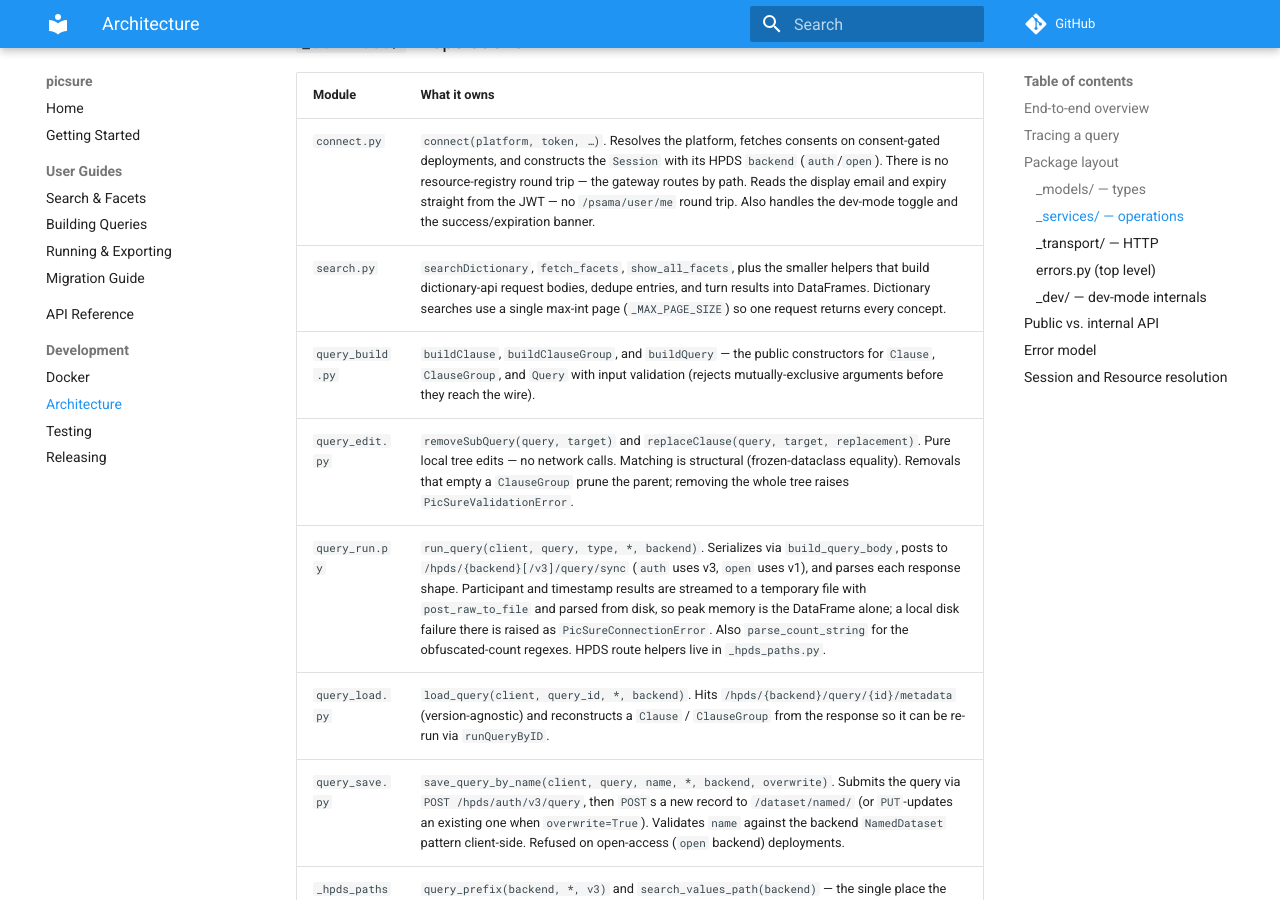
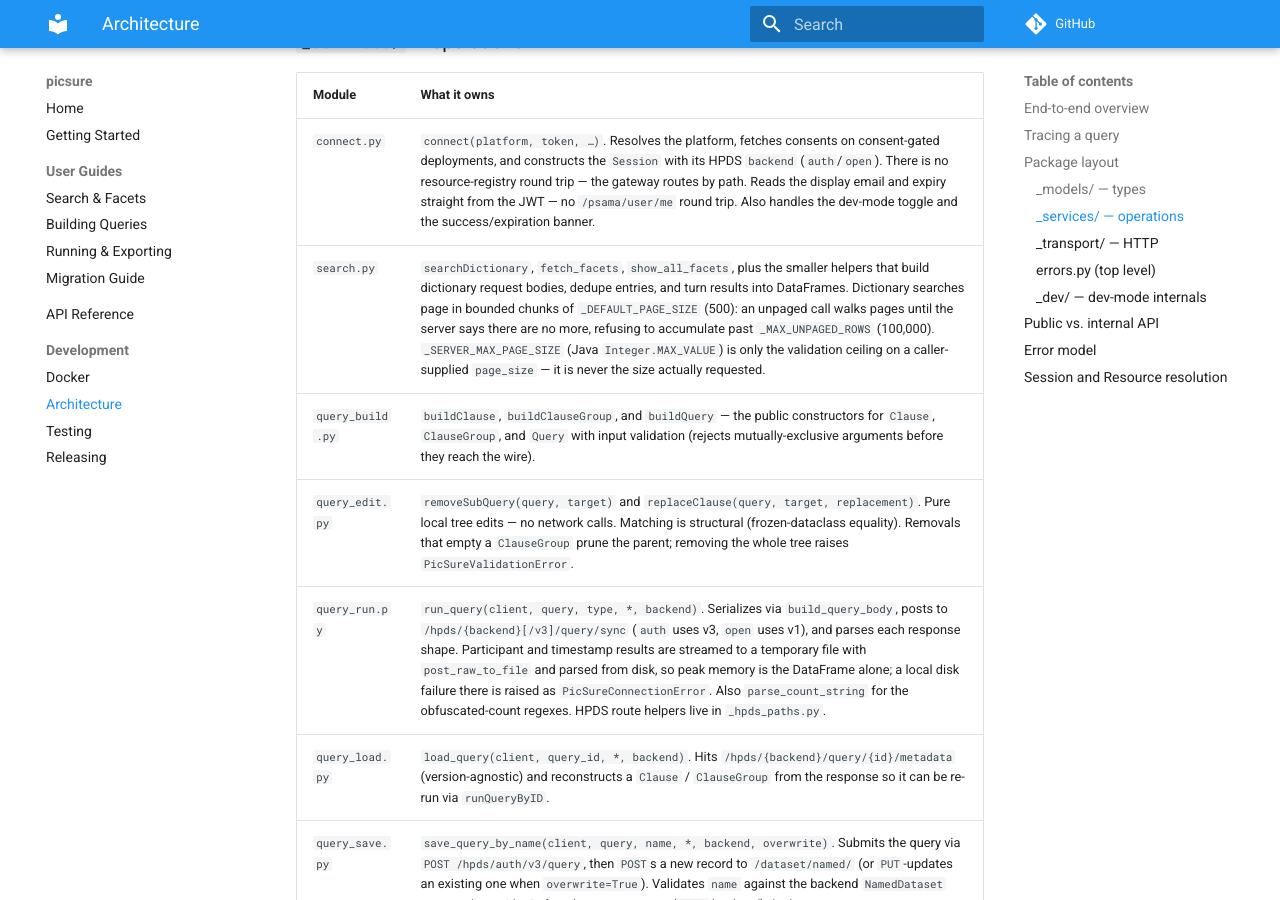
Before and after one commit to hms-dbmi/pic-sure-python-adapter-hpds, an MkDocs documentation site: the page built from docs/development/architecture.md, in a window 1280 px wide and 900 px high, scrolled down 2879 px. Built offline with MkDocs 1.6.1 and Material for MkDocs 9.7.7, drawn with Linux system fonts in a browser that asks for light colours; comment, search, counter and statistics services are not loaded.

Commit message:
docs: describe bounded dictionary-search paging

```diff
--- a/docs/development/architecture.md
+++ b/docs/development/architecture.md
@@ -106,7 +106,7 @@ src/picsure/
 | Module           | What it owns                                                                 |
 |------------------|------------------------------------------------------------------------------|
 | `connect.py`     | `connect(platform, token, …)`. Resolves the platform, fetches consents on consent-gated deployments, and constructs the `Session` with its HPDS `backend` (`auth`/`open`). There is no resource-registry round trip — the gateway routes by path. Reads the display email and expiry straight from the JWT — no `/psama/user/me` round trip. Also handles the dev-mode toggle and the success/expiration banner. |
-| `search.py`      | `searchDictionary`, `fetch_facets`, `show_all_facets`, plus the smaller helpers that build dictionary-api request bodies, dedupe entries, and turn results into DataFrames. Dictionary searches use a single max-int page (`_MAX_PAGE_SIZE`) so one request returns every concept. |
+| `search.py`      | `searchDictionary`, `fetch_facets`, `show_all_facets`, plus the smaller helpers that build dictionary request bodies, dedupe entries, and turn results into DataFrames. Dictionary searches page in bounded chunks of `_DEFAULT_PAGE_SIZE` (500): an unpaged call walks pages until the server says there are no more, refusing to accumulate past `_MAX_UNPAGED_ROWS` (100,000). `_SERVER_MAX_PAGE_SIZE` (Java `Integer.MAX_VALUE`) is only the validation ceiling on a caller-supplied `page_size` — it is never the size actually requested. |
 | `query_build.py` | `buildClause`, `buildClauseGroup`, and `buildQuery` — the public constructors for `Clause`, `ClauseGroup`, and `Query` with input validation (rejects mutually-exclusive arguments before they reach the wire). |
 | `query_edit.py`  | `removeSubQuery(query, target)` and `replaceClause(query, target, replacement)`. Pure local tree edits — no network calls. Matching is structural (frozen-dataclass equality). Removals that empty a `ClauseGroup` prune the parent; removing the whole tree raises `PicSureValidationError`. |
 | `query_run.py`   | `run_query(client, query, type, *, backend)`. Serializes via `build_query_body`, posts to `/hpds/{backend}[/v3]/query/sync` (`auth` uses v3, `open` uses v1), and parses each response shape. Participant and timestamp results are streamed to a temporary file with `post_raw_to_file` and parsed from disk, so peak memory is the DataFrame alone; a local disk failure there is raised as `PicSureConnectionError`. Also `parse_count_string` for the obfuscated-count regexes. HPDS route helpers live in `_hpds_paths.py`. |
```
